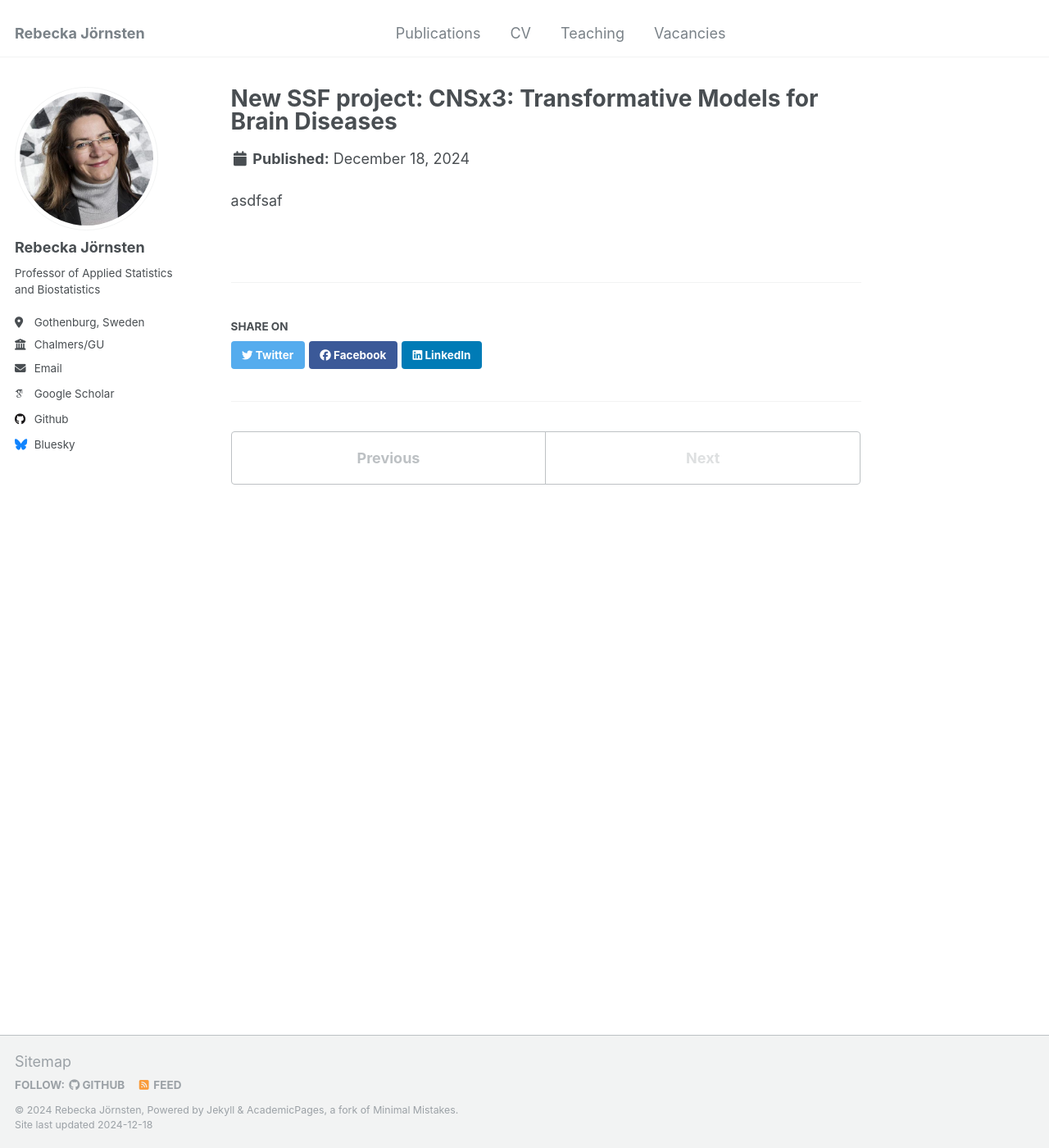
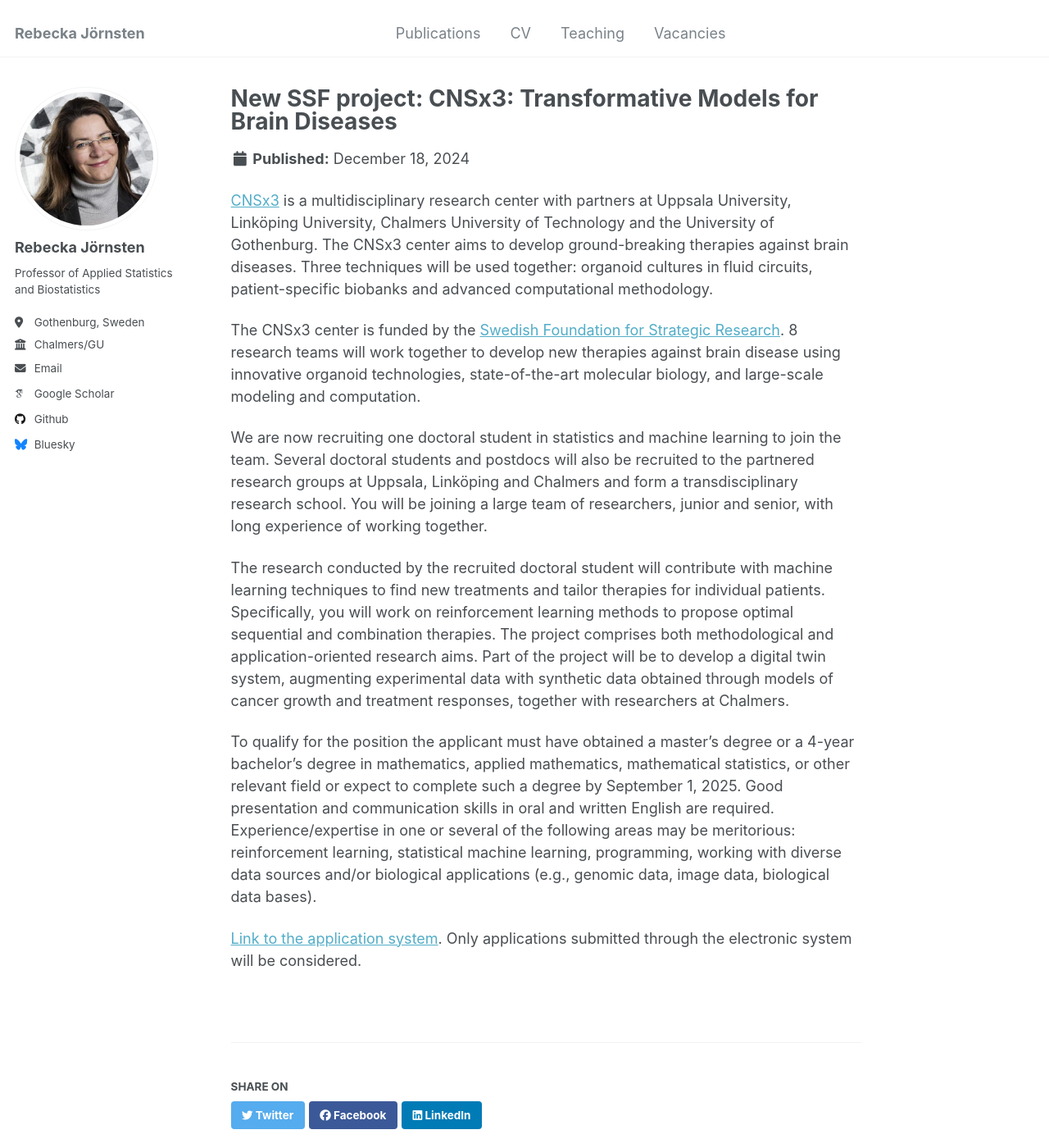
Before and after one commit to rjornsten/rjornsten.github.io, a Jekyll site: the page built from _portfolio/portfolio-2.md, in a window 1280 px wide and 1400 px high. Shown: the whole window at 82% size. Built offline with Jekyll 4.4.1, drawn with Linux system fonts in a browser that asks for light colours; some web fonts are replaced.

Commit message:
Update portfolio-2.md

```diff
--- a/_portfolio/portfolio-2.md
+++ b/_portfolio/portfolio-2.md
@@ -5,4 +5,14 @@ In the project, machine learning will also be used to find new treatments and ta
 collection: portfolio
 ---
 
-asdfsaf
+[CNSx3](https://cnsx3.se/) is a multidisciplinary research center with partners at Uppsala University, Linköping University, Chalmers University of Technology and the University of Gothenburg. The CNSx3 center aims to develop ground-breaking therapies against brain diseases. Three techniques will be used together: organoid cultures in fluid circuits, patient-specific biobanks and advanced computational methodology.
+
+The CNSx3 center is funded by the [Swedish Foundation for Strategic Research](https://strategiska.se/en/press-release/copy-of-the-brain-gets-sek-60-million/). 8 research teams will work together to develop new therapies against brain disease using innovative organoid technologies, state-of-the-art molecular biology, and large-scale modeling and computation.
+
+We are now recruiting one doctoral student in statistics and machine learning to join the team. Several doctoral students and postdocs will also be recruited to the partnered research groups at Uppsala, Linköping and Chalmers and form a transdisciplinary research school. You will be joining a large team of researchers, junior and senior, with long experience of working together.
+
+The research conducted by the recruited doctoral student will contribute with machine learning techniques to find new treatments and tailor therapies for individual patients. Specifically, you will work on reinforcement learning methods to propose optimal sequential and combination therapies. The project comprises both methodological and application-oriented research aims. Part of the project will be to develop a digital twin system, augmenting experimental data with synthetic data obtained through models of cancer growth and treatment responses, together with researchers at Chalmers.
+
+To qualify for the position the applicant must have obtained a master’s degree or a 4-year bachelor’s degree in mathematics, applied mathematics, mathematical statistics, or other relevant field or expect to complete such a degree by September 1, 2025. Good presentation and communication skills in oral and written English are required. Experience/expertise in one or several of the following areas may be meritorious: reinforcement learning, statistical machine learning, programming, working with diverse data sources and/or biological applications (e.g., genomic data, image data, biological data bases).
+
+[Link to the application system](https://web103.reachmee.com/ext/I005/1035/job?site=7&lang=UK&validator=9b89bead79bb7258ad55c8d75228e5b7&job_id=p36136). Only applications submitted through the electronic system will be considered.
```
